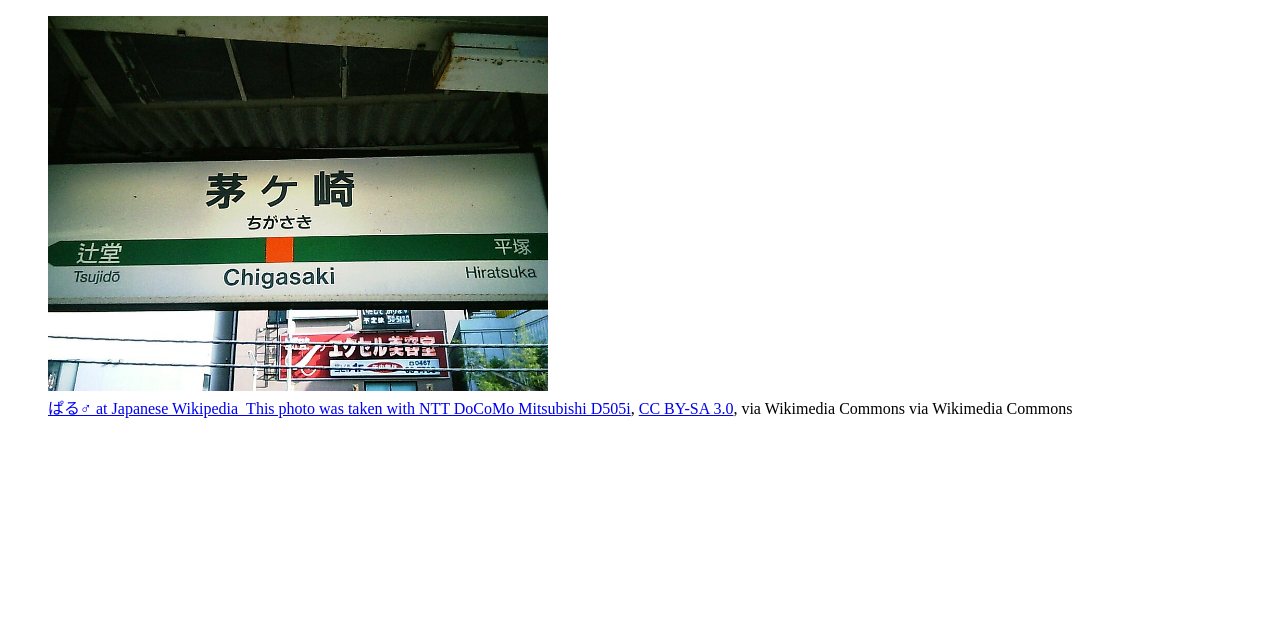
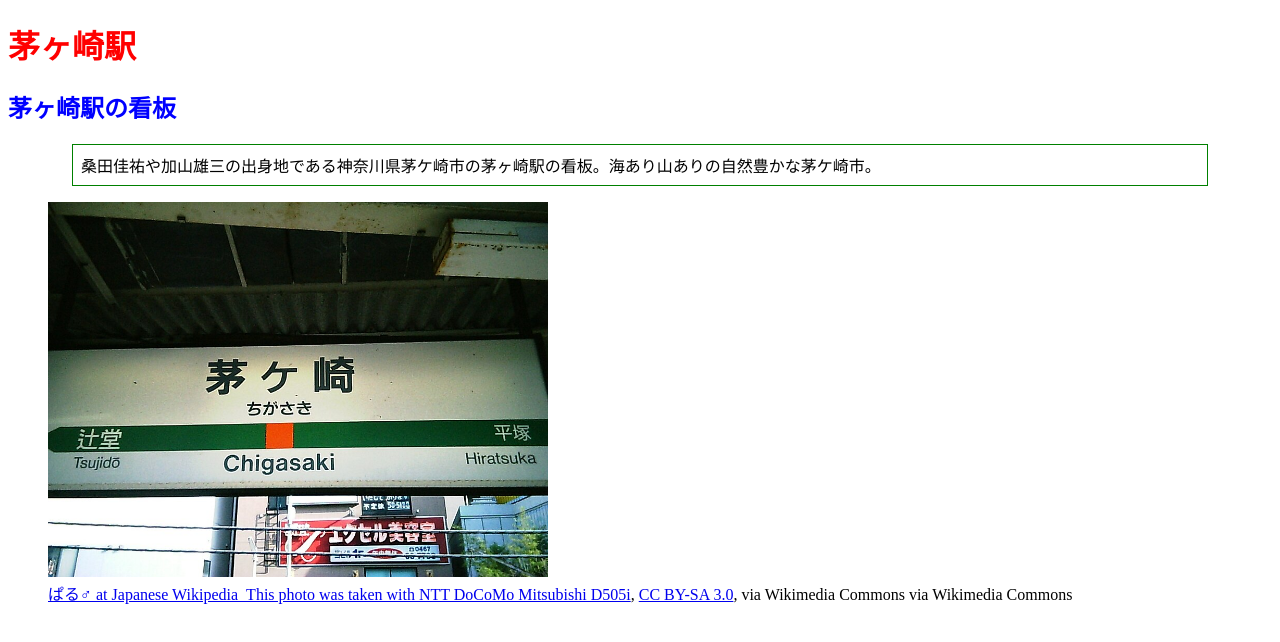
Before and after one commit to chokazu/joho-shori-4, a plain HTML site: page 9th/index.html in a window 1280 px wide. Drawn offline with Linux system fonts and the light colour scheme; files whose address does not match are found by name.

Commit message:
Update index.html

```diff
--- a/9th/index.html
+++ b/9th/index.html
@@ -1,11 +1,14 @@
 <!DOCTYPE html>
 <!-- saved from url=(0043)https://chokazu.github.io/joho-shori-4/8th/ -->
 <html lang="en"><head><meta http-equiv="Content-Type" content="text/html; charset=UTF-8">
-
     <meta name="viewport" content="width=device-width, initial-scale=1.0">
     <title>Document</title>
+    <link rel="stylesheet" href="style.css">
 </head>
 <body>
+  <h1>茅ヶ崎駅</h1>
+  <h2>茅ヶ崎駅の看板</h2>
+  <p>桑田佳祐や加山雄三の出身地である神奈川県茅ケ崎市の茅ヶ崎駅の看板。海あり山ありの自然豊かな茅ケ崎市。</p>
     <figure>
   <img src="./Document_files/Chigasaki-sta.ekimei.JPG" alt="" width="500">
   <figcaption>
@@ -14,5 +17,4 @@
     via Wikimedia Commons
   </figcaption>
 </figure>
-
 </body></html>
```
